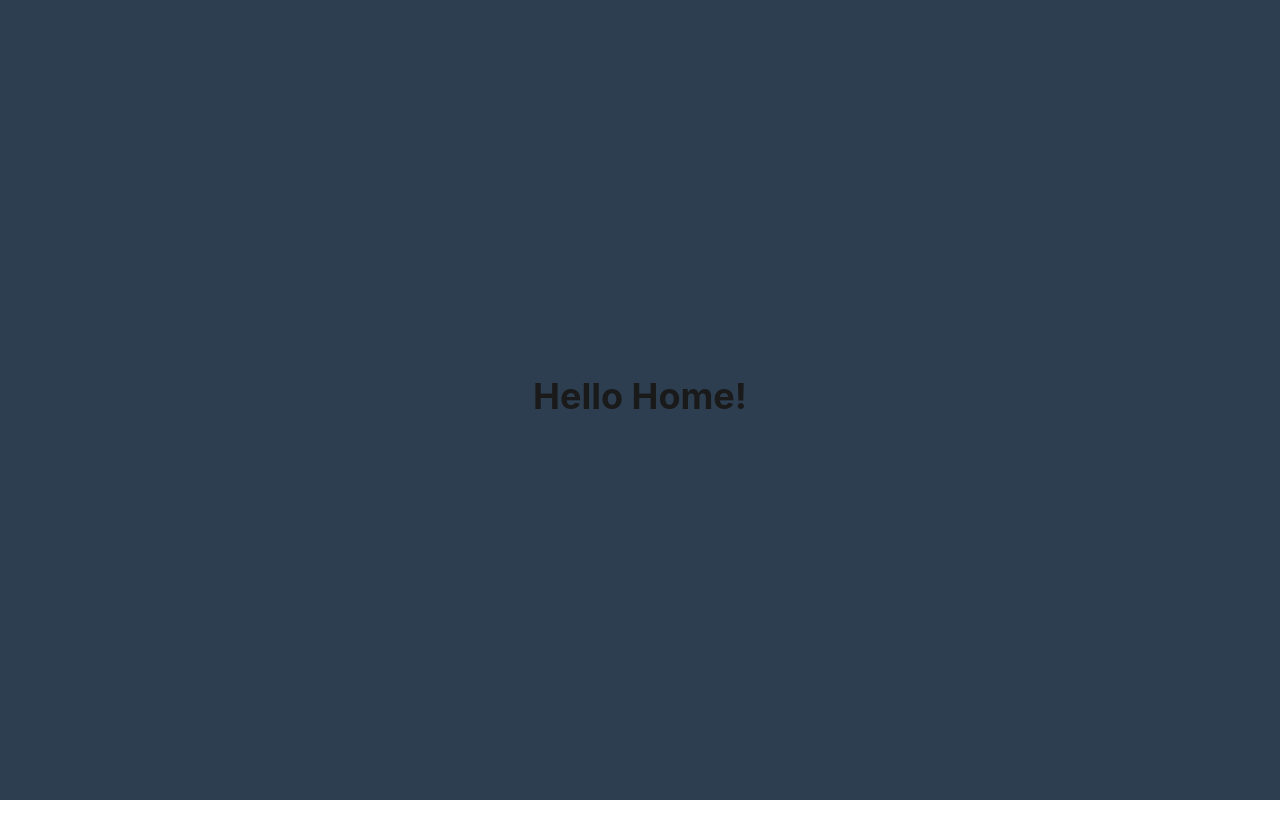
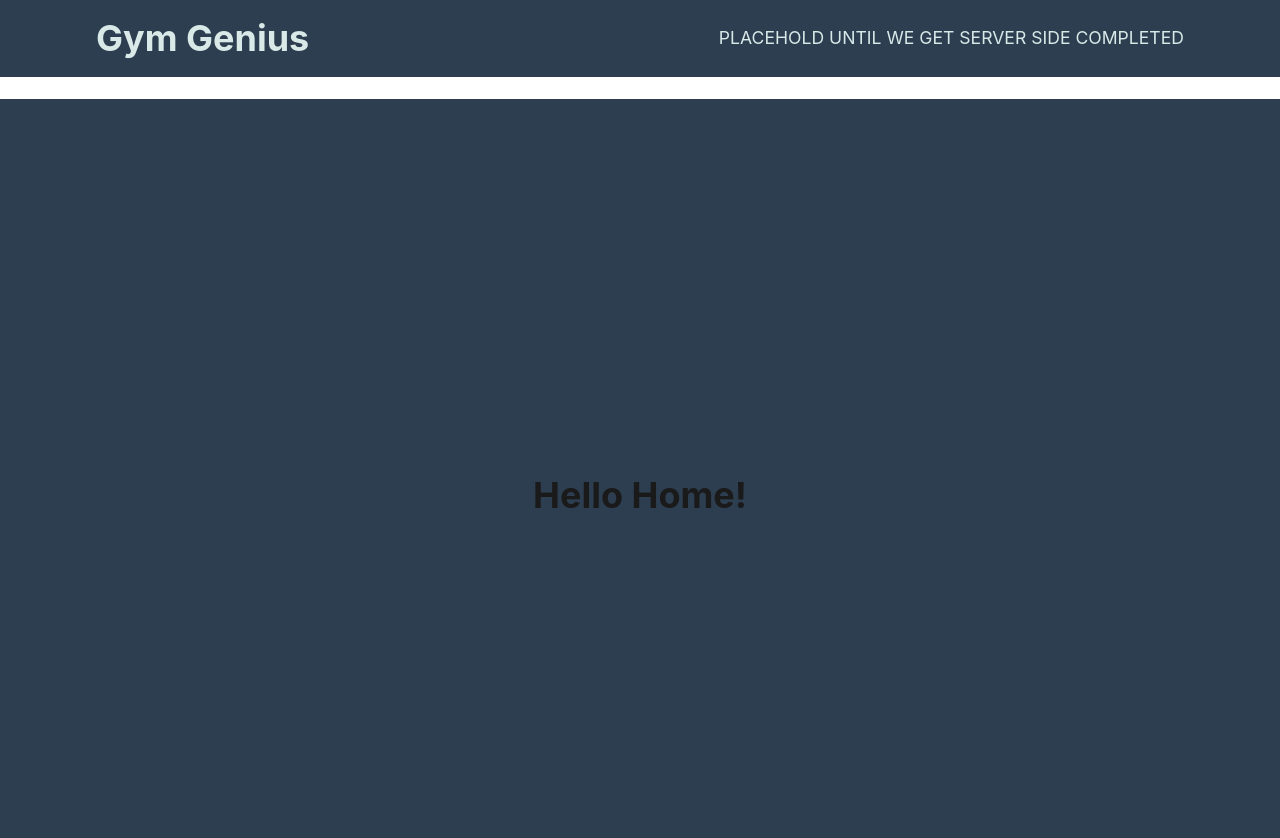
Before and after one commit to DevStar0802/gym-genius, a React (Create React App) app in the folder client/: page / in a window 1280 px wide. Shown: the top 838 px of the page. Before the commit the page ends 800 px from the top, so only its background shows below. Built offline with nearby package versions, Linux system fonts and the light colour scheme.

Commit message:
Added navbar to app

```diff
--- a/client/src/App.js
+++ b/client/src/App.js
@@ -6,6 +6,7 @@ import Calendar from './pages/Calendar'
 import Signup from './pages/signUp'
 import Workouts from './pages/Workouts'
 import Categories from './pages/Categories'
+import Navbar from './components/Header'
 
 const client = new ApolloClient({
   uri: '/graphql',
@@ -16,6 +17,7 @@ function App() {
   return (
     <ApolloProvider client={client}>
       <Router>
+        <Navbar />
         <div className="flex-column justify-center align-center min-100-vh bg-primary">
           <Routes>
             <Route
```
